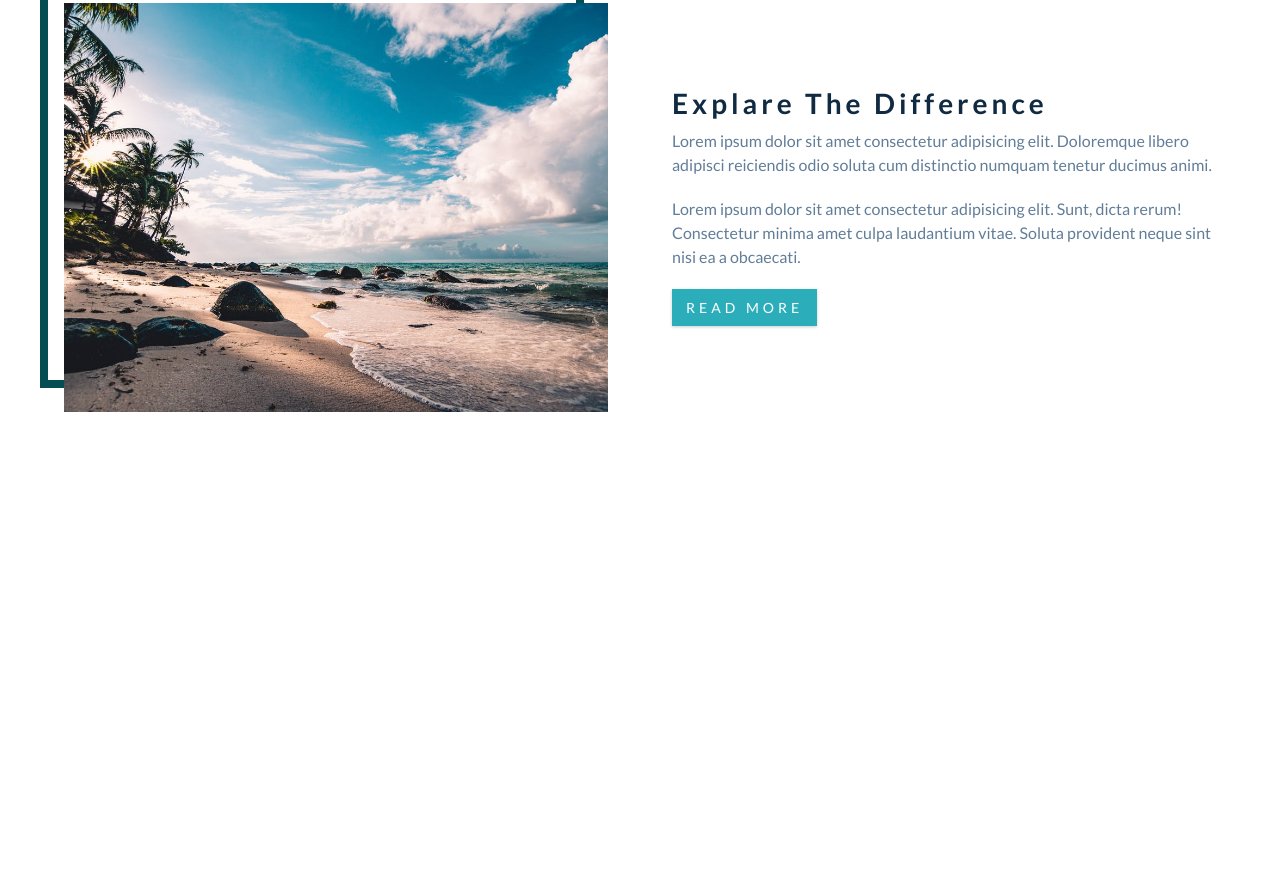
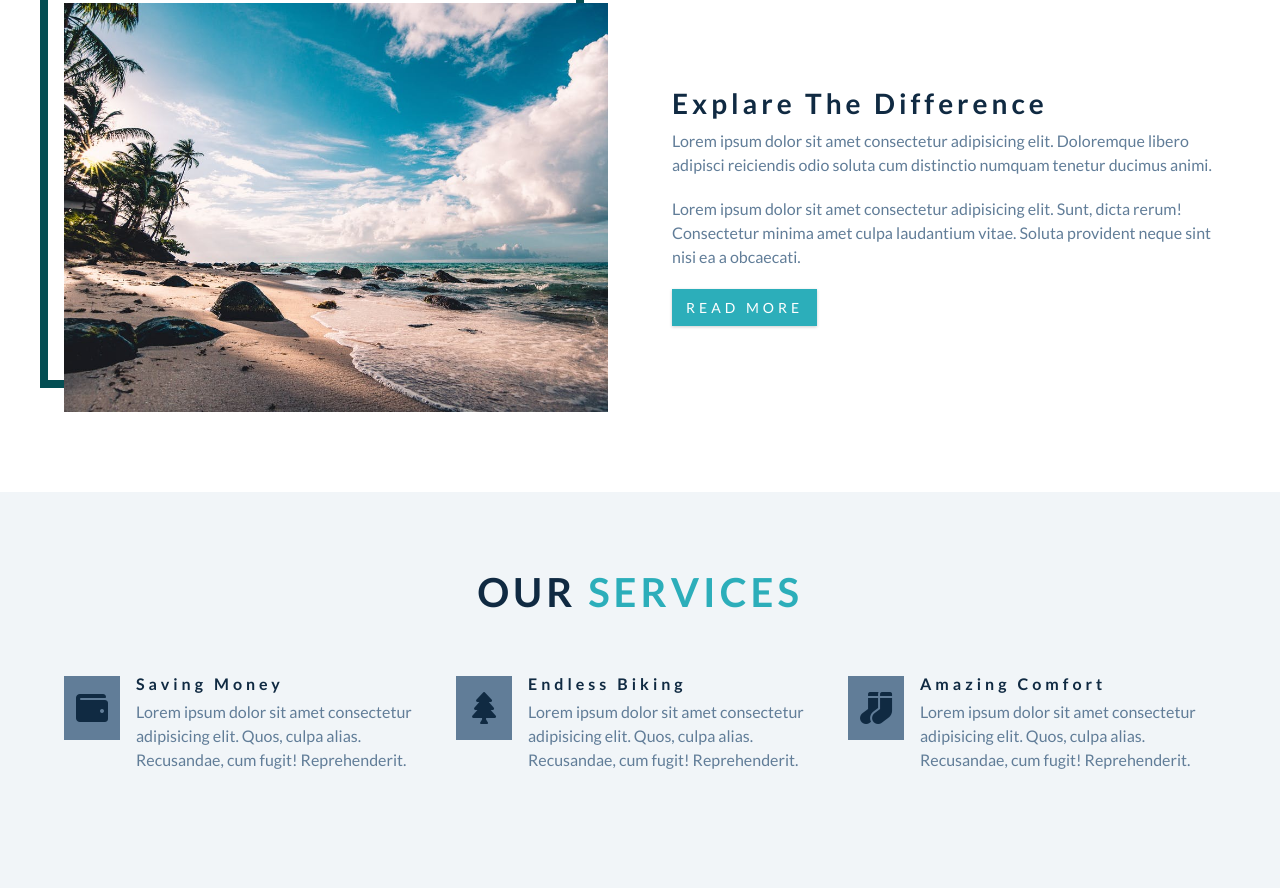
Before and after one commit to alasgar88/Backroads-Tour-Company, a plain HTML site: page index.html in a window 1280 px wide. Shown: the part 1057-1945 px from the top of the page. Before the commit the page ends 1549 px from the top, so only its background shows below. Drawn offline with Linux system fonts and the light colour scheme.

Commit message:
services-section

```diff
--- a/css/styles.css
+++ b/css/styles.css
@@ -270,6 +270,66 @@ About
 Services
 ===============
 */
+.services {
+  background: var(--clr-grey-10);
+}
+
+.service{
+  text-align: center;
+  margin-bottom: 3rem;
+}
+
+.service-icon{
+  background: var(--clr-grey-5);
+  color: var(--clr-grey-1);
+  padding: 0.5rem;
+  display: inline-block;
+  font-size: 2rem;
+  margin-bottom: 1.5rem;
+}
+
+.service-text{
+  max-width: 20rem;
+  margin-left: auto;
+  margin-right: auto;
+}
+
+@media screen and (min-width:576px){
+  .services-center{
+    display: flex;
+    justify-content: space-between;
+    flex-wrap: wrap;
+  }
+  .service{
+    flex: 0 0 calc(50% - 1rem);
+    margin-bottom: 1rem;
+  }
+}
+
+@media screen and (min-width:992px){
+  .service{
+    flex: 0 0 calc(33.333% - 1rem);
+  }
+}
+
+@media screen and (min-width:1170px){
+  .service{
+    display: flex;
+    text-align: left;
+    /* align-items:flex-start; */
+    flex: 0 0 calc(33.333% - 1rem);
+  }
+  .service-icon{
+    align-self:start ;
+  }
+  .service-info{
+    padding-left: 1rem;
+  }
+  .service-title{
+    margin-bottom: 0.5rem;
+  }
+
+}
 
 /*
 ===============
--- a/index.html
+++ b/index.html
@@ -33,11 +33,11 @@
 
     <!-- about section -->
     <section class="section" id="about">
-      <!-- title -->
+      <!-- section-title -->
       <div class="section-title">
         <h2>about <span>us</span></h2>
       </div>
-      <!-- end of title -->
+      <!-- end of section-title -->
       <div class="section-center about-center">
         <!-- abot img wrapper -->
         <article class="about-img">
@@ -55,6 +55,48 @@
     <!-- end of about section -->
 
     <!-- services -->
+    <div class="section services" id="services">
+      <!-- section-title -->
+      <div class="section-title">
+        <h2>our <span>services</span></h2>
+      </div>
+      <!-- end of section-title -->
+      <div class="section-center services-center">
+        <!-- single service -->
+        <article class="service">
+          <span class="service-icon">
+            <i class="fas fa-wallet fa-fw"></i>
+          </span>
+          <div class="service-info">
+            <h4 class="service-title">saving money</h4>
+            <p class="service-text">Lorem ipsum dolor sit amet consectetur adipisicing elit. Quos, culpa alias. Recusandae, cum fugit! Reprehenderit.</p>
+          </div>
+        </article>
+        <!-- end of signle service -->
+        <!-- single service -->
+        <article class="service">
+          <span class="service-icon">
+            <i class="fas fa-tree fa-fw"></i>
+          </span>
+          <div class="service-info">
+            <h4 class="service-title">endless biking</h4>
+            <p class="service-text">Lorem ipsum dolor sit amet consectetur adipisicing elit. Quos, culpa alias. Recusandae, cum fugit! Reprehenderit.</p>
+          </div>
+        </article>
+        <!-- end of signle service -->
+        <!-- single service -->
+        <article class="service">
+          <span class="service-icon">
+            <i class="fas fa-socks fa-fw"></i>
+          </span>
+          <div class="service-info">
+            <h4 class="service-title">amazing comfort</h4>
+            <p class="service-text">Lorem ipsum dolor sit amet consectetur adipisicing elit. Quos, culpa alias. Recusandae, cum fugit! Reprehenderit.</p>
+          </div>
+        </article>
+        <!-- end of signle service -->
+      </div>
+    </div>
     <!--end services -->
 
     <!-- featured tours -->
```
